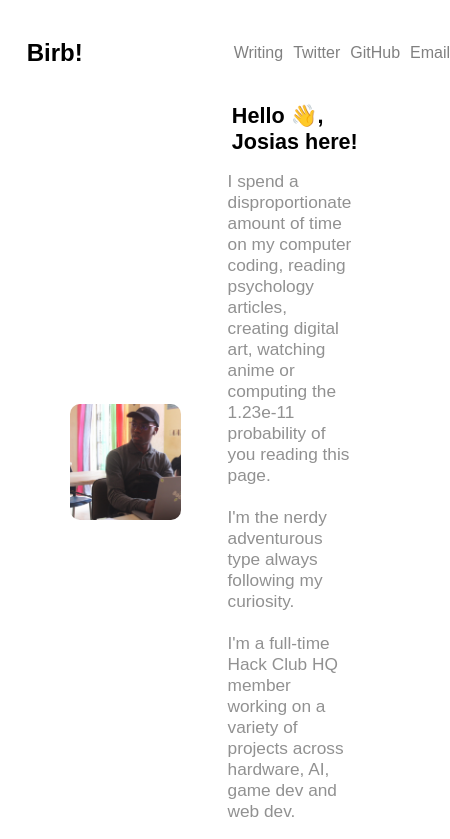
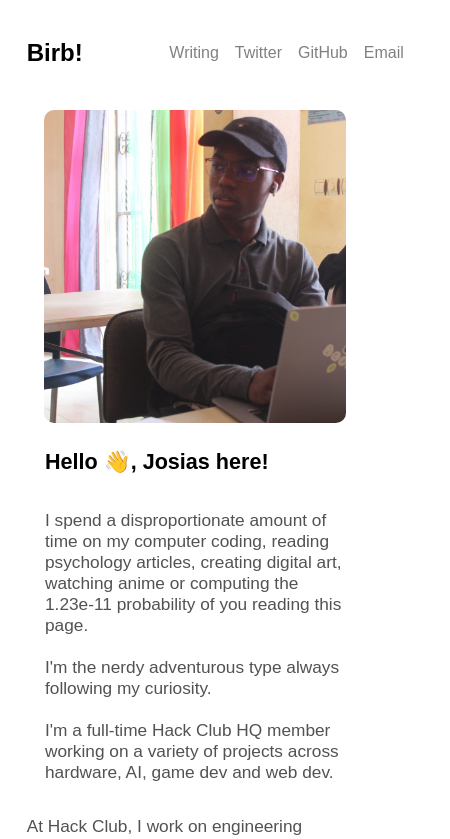
Before and after one commit to JosiasAurel/webspace, a Next.js app: page / in a window 390 px wide. Shown: the top 839 px of the page, 450 px wide, since content can reach past the window. Built offline with nearby package versions, Linux system fonts and the light colour scheme.

Commit message:
make mobile view nice

```diff
--- a/components/Footer.tsx
+++ b/components/Footer.tsx
@@ -37,7 +37,7 @@ const Footer: React.FC = (): JSX.Element => {
       >
         ~~~
       </p>
-      <p style={{ fontSize: "1.2em" }}>Thank you for visiting my space on the internet. | {msg}</p>
+      <p style={{ textAlign: "center", fontSize: "1.2em" }}>Thank you for visiting my space on the internet. | {msg}</p>
     </footer>
   );
 };
--- a/pages/index.tsx
+++ b/pages/index.tsx
@@ -2,12 +2,10 @@ import React from "react";
 import styles from "../styles/index.module.css"
 import Project from "../components/Project";
 import { projects } from "../constants/projects";
-  import Link from "next/link";
 
 const HomePage: React.FC = () => {
   return (
     <div className={styles.page}>
-
       <main>
         <div className={styles.headIntro}>
           <img src="/josias.jpg" alt="" />
--- a/styles/components.module.css
+++ b/styles/components.module.css
@@ -50,6 +50,10 @@
 
 .blogHead {
   width: 100%;
+  display: flex;
+  flex-direction: column;
+  justify-content: space-evenly;
+  align-items: center;
 }
 
 .blogHead p {
--- a/styles/global.css
+++ b/styles/global.css
@@ -19,7 +19,7 @@ header {
 }
 
 header > nav {
-  width: 40%;
+  width: 60%;
   display: flex;
   flex-direction: row;
   justify-content: space-evenly;
@@ -36,7 +36,7 @@ nav {
 
 nav > a {
   font-size: 1rem;
-  margin: 0 5px;
+  margin: 0.5em;
   text-decoration: none;
   color: grey;
 }
@@ -85,11 +85,6 @@ a {
 
 strong {
   text-decoration: none;
-}
-
-
-i {
-  font-family: "Kalam", sans-serif;
 }
 
 blockquote {
--- a/styles/index.module.css
+++ b/styles/index.module.css
@@ -4,7 +4,7 @@
 }
 
 .page p {
-  color: rgb(145, 145, 145);
+  color: rgb(82, 82, 82);
 }
 
 .headIntro {
@@ -45,3 +45,35 @@
 .sign img {
   width: 20%;
 }
+
+@media screen and (max-width: 500px) {
+  .page {
+    margin: 1em 0;
+    display: flex;
+    flex-direction: column;
+    justify-content: space-evenly;
+    align-items: center;
+  }
+  .headIntro {
+    width: 100%;
+    display: flex;
+    flex-direction: column;
+    justify-content: space-evenly;
+    align-items: center;
+  }
+  .headIntro img {
+    max-width: 90%;
+  }
+  .headIntro * {
+    margin: 0.5em 0;
+  }
+  .projects {
+    display: flex;
+    flex-direction: column;
+    justify-content: space-evenly;
+    align-items: center;
+  }
+  .sign img {
+    width: 40%;
+  }
+}
```
